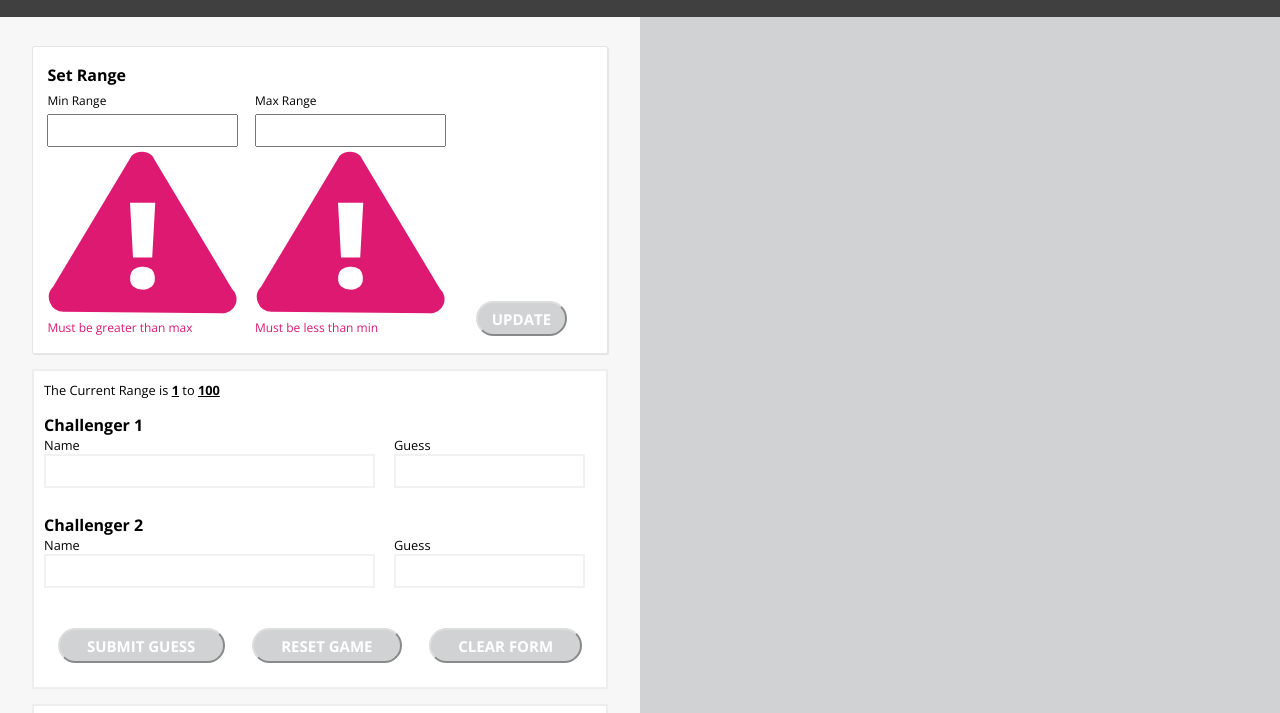
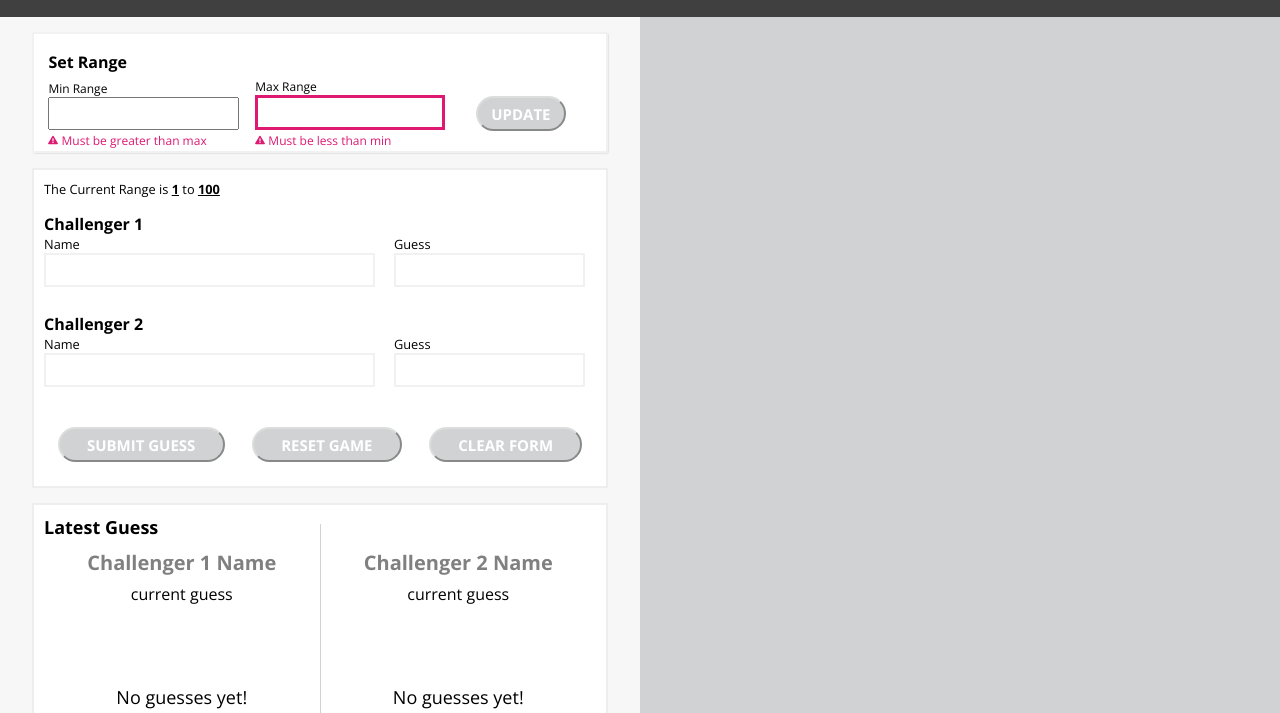
Before and after one commit to jordanwa1947/number-guesser, a plain HTML site: page index.html in a window 1280 px wide. Shown: the part 88-801 px from the top of the page. Drawn offline with nearby package versions, Linux system fonts and the light colour scheme.

Commit message:
Style error message and add pink border to input

```diff
--- a/styles.css
+++ b/styles.css
@@ -103,6 +103,16 @@ header h3 {
 
 .header-narrow-text {
   font-weight: 300;
+}
+
+.error-icon {
+  height: 10px;
+  width: 10px;
+}
+
+.error-message {
+  display: inline-block;
+  margin: 1% 0%;
 }
 
 
@@ -245,6 +255,11 @@ End of Latest Guess Container
   background-color: #d0d2d3;
 }
 
+
+/*
+Range form styling
+ */
+
 .range-input {
   width: 100%;
   font-size: 20px;
@@ -254,6 +269,7 @@ End of Latest Guess Container
   border: solid 0.5px #e4e4e4;
   margin-top: 5%;
   padding:  3% 2.5%;
+  padding-bottom:  0%;
   box-shadow: 1px 1px 1px #e4e4e4;
   border-radius: 2px;
   font-size: 12px;
@@ -267,6 +283,7 @@ End of Latest Guess Container
 .set-range button {
   vertical-align: bottom;
   margin-left: 2.5%;
+  margin-bottom: 20px;
   font-size: 15px;
 }
 
@@ -277,13 +294,32 @@ End of Latest Guess Container
   margin-right: 2.5%;
 }
 
-.set-range input {
+.set-range {
   margin-top: 2.5%;
+  border: solid 2px rgb(241,241,241);
 }
 
 .range-input label {
   display: block;
 }
+
+.error-icon {
+  height: 10px;
+  width: 10px;
+}
+
+.error-message {
+  display: inline-block;
+  margin: 1% 0%;
+}
+
+.pink-border {
+  border: solid #dd1972;
+}
+
+/*
+End of range form styling
+*/
 
 .results-card {
   background-color: #fff;
```
